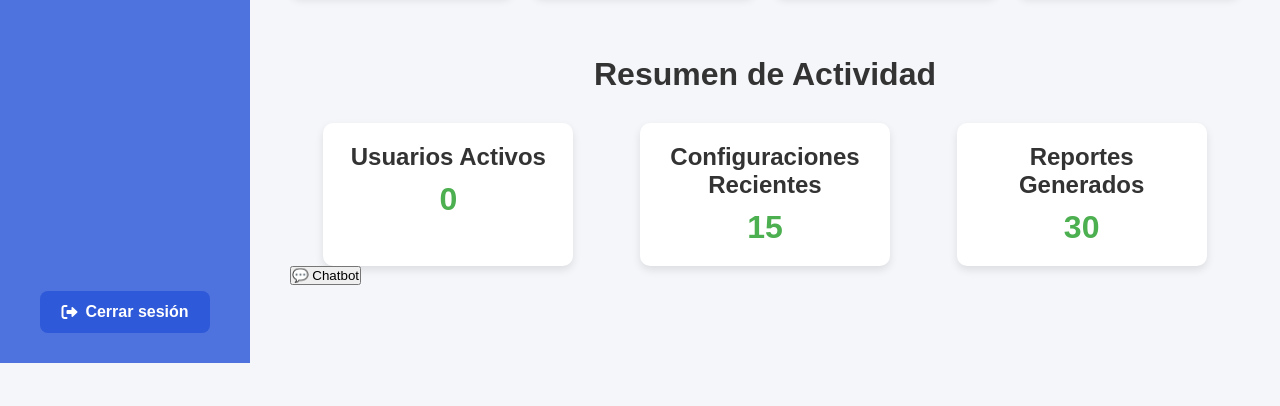
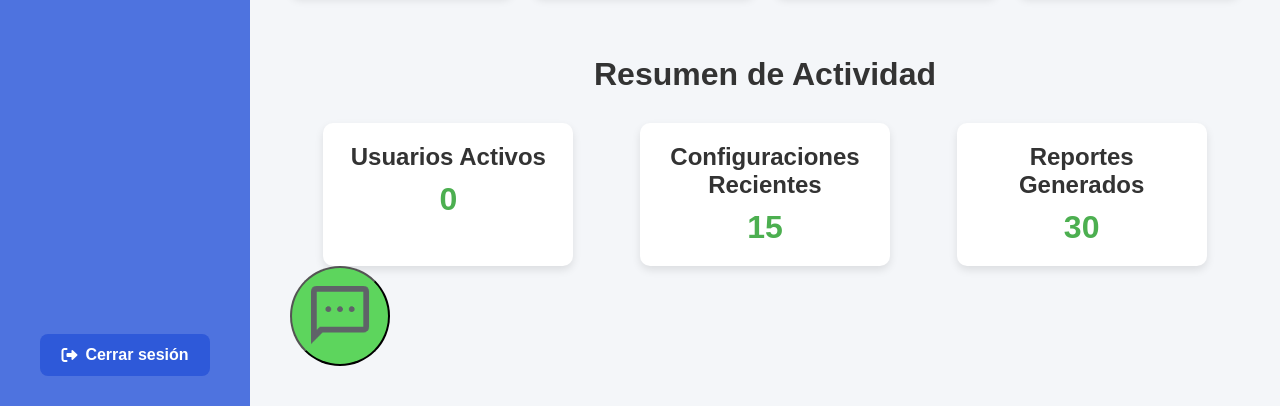
Before and after one commit to GiamV/CargaPlus-Flask, a Flask app: page /home in a window 1280 px wide. Shown: the part 437-843 px from the top of the page. Before the commit the page ends 800 px from the top, so only its background shows below. Run offline with Flask 3, Linux system fonts and the light colour scheme; data that the repository does not hold is empty; some libraries are stand-ins or nearby versions.

Commit message:
Chatbutton css

```diff
--- a/static/css/chatbot.css
+++ b/static/css/chatbot.css
@@ -58,3 +58,18 @@
 #send-button:hover {
     background-color: #0056b3;
 }
+
+.chatbot-button {
+    background-color: #5dd55d;
+    width: 100px;
+    height: 100px;
+    border-radius: 50%;
+}
+.chatbot-button:hover {
+    background-color: #96afc9;
+}
+
+.chatbot-button img {
+    width: 70px;
+    height: 70px;
+}
--- a/templates/home.html
+++ b/templates/home.html
@@ -76,7 +76,9 @@
             </div>
         </div>
     </div>
-    <button id="chatbot-toggle" class="chatbot-button">💬 Chatbot</button>
+    <button id="chatbot-toggle" class="chatbot-button">
+        <img src="../static/img/chat_bot_asdaasdad.png" alt="">
+    </button>
 
 </div>
 
```
Also changed, not shown: static/img/chat_bot_asdaasdad.png (added).
